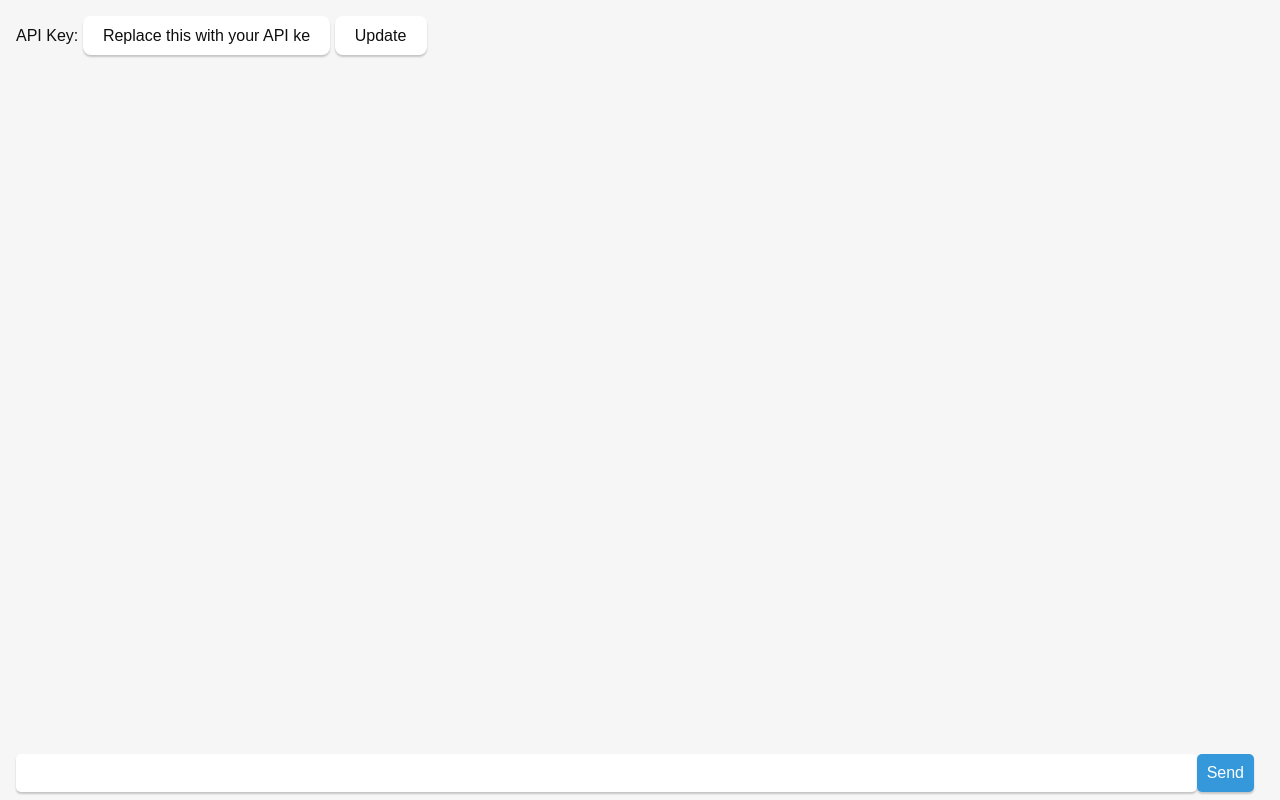
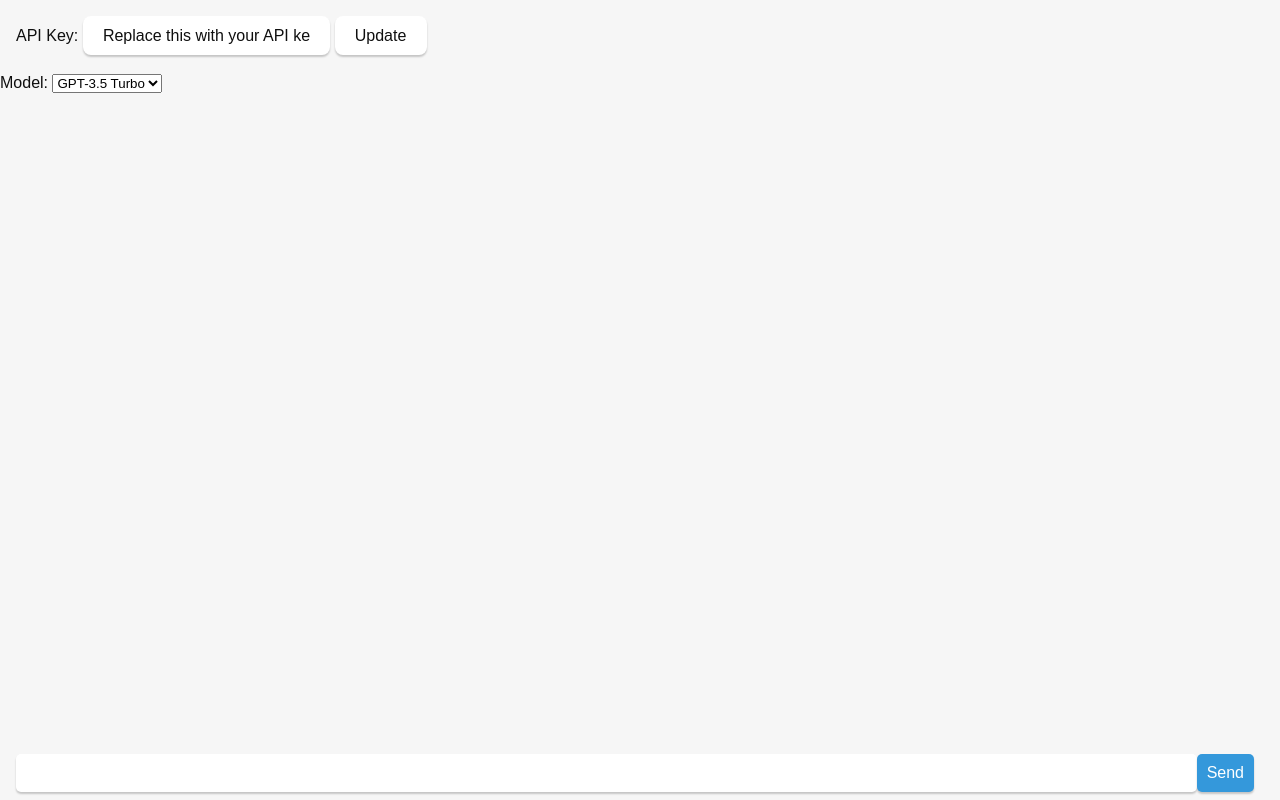
Before and after one commit to fergusonB/TauriGPT, a Svelte app: page / in a window 1280 px wide. Built offline with nearby package versions, Linux system fonts and the light colour scheme.

Commit message:
Added model switching

```diff
--- a/src/App.svelte
+++ b/src/App.svelte
@@ -5,13 +5,14 @@
   let apiKey = 'Replace this with your API key "sk-..."';
   let openaiApiKey = '';
   let isLoading = false;
+  let model = 'gpt-3.5-turbo';
 
   async function sendMessage() {
   if (!currentMessage.trim()) return;
   isLoading = true;
 
   const endpointUrl = 'https://api.openai.com/v1/chat/completions';
-  const model = 'gpt-3.5-turbo';
+  const selectedModel = model;
   const messagesToSend = [{ role: 'user', content: currentMessage }];
 
   messages = [...messages, ...messagesToSend];
@@ -24,7 +25,7 @@
         'Content-Type': 'application/json',
         'Authorization': `Bearer ${openaiApiKey}`
       },
-      body: JSON.stringify({ model, messages: messagesToSend })
+      body: JSON.stringify({ model: selectedModel, messages: messagesToSend })
     });
 
     const data = await response.json();
@@ -48,6 +49,9 @@
 
   let chatMessagesRef;
 
+  function changeModel(event) {
+    model = event.target.value;
+  }
 
 
 </script>
@@ -56,6 +60,13 @@
   <label for="api-key-field">API Key:</label>
   <input type="text" id="api-key-field" bind:value={apiKey} />
   <button on:click={updateApiKey}>Update</button>
+</div>
+<div class="model-selector">
+  <label for="model-selector">Model:</label>
+  <select id="model-selector" on:change={changeModel}>
+    <option value="gpt-3.5-turbo">GPT-3.5 Turbo</option>
+    <option value="gpt4">GPT-4</option>
+  </select>
 </div>
 
   <div class="chat-container">
```
